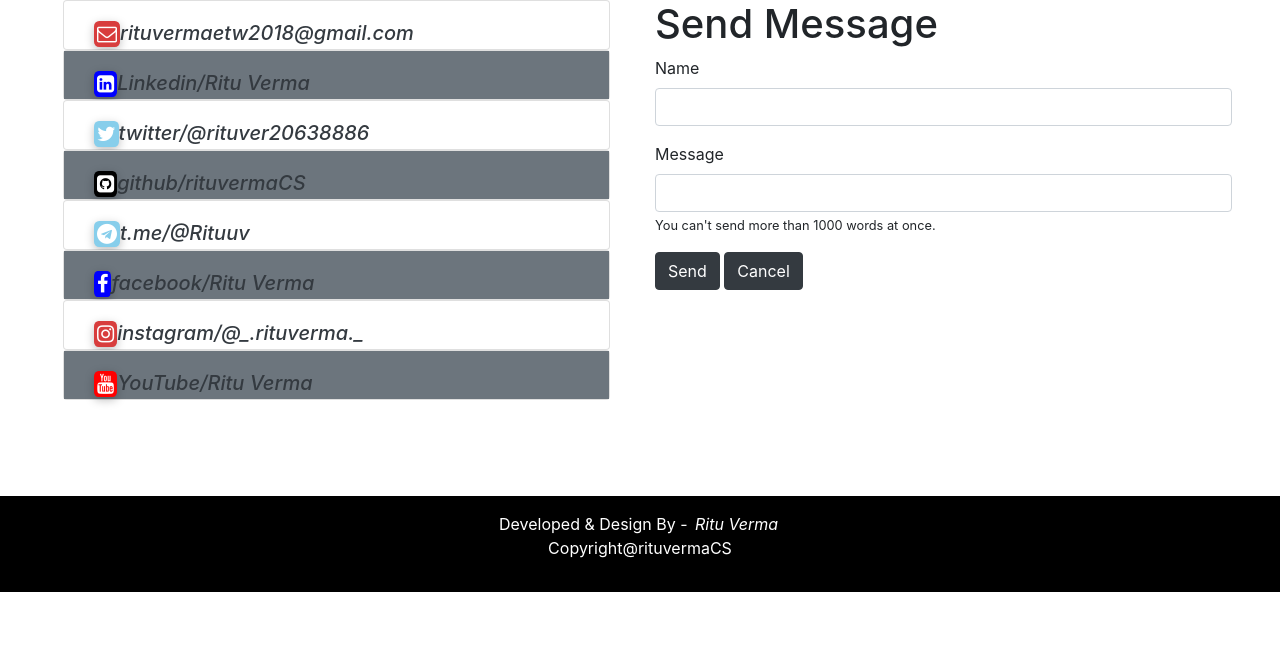
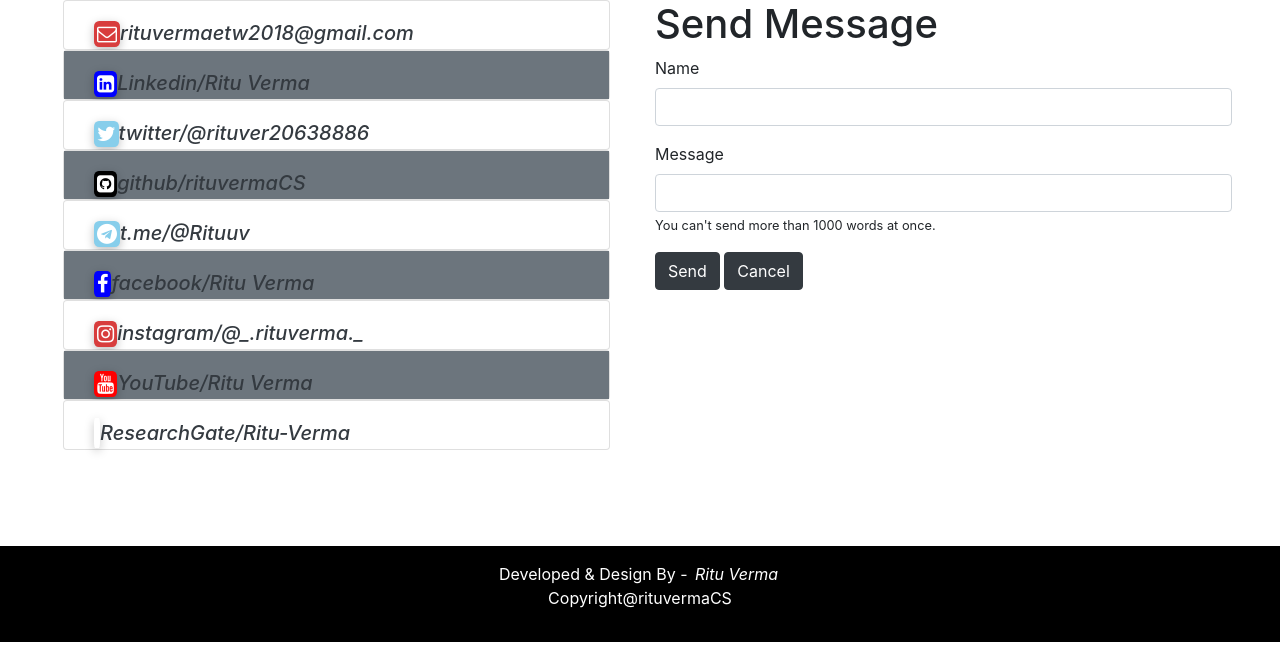
Before and after one commit to rituvermaCS/Portfolio, a Django app: page /contact/ in a window 1280 px wide. Shown: the part 149-800 px from the top of the page. Run offline with Django 3.2, Linux system fonts and the light colour scheme; some libraries are stand-ins or nearby versions.

Commit message:
Update contact.html

```diff
--- a/templates/contact.html
+++ b/templates/contact.html
@@ -5,7 +5,7 @@
     <meta name="viewport" content="width=device-width, initial-scale=1, shrink-to-fit=no">
 	{% load static %}
 	{% include 'css.html' %}
-	   <title>Contact</title>
+	   <title>Ritu Verma</title>
         <style>
 	.bg-primary{
 		background-color: #320d6b!important;
@@ -125,7 +125,7 @@
                   <h5 class="card-text">
 				  <li style="float: left; list-style:none; padding-left:10px;">
                 <i class="fa fa-twitter"></i></li>
-				  <a href="https://twitter.com/rituver20638886?s=09"><span class="text-dark" style="font-style: italic;">twitter/@rituver20638886</span></a></h5>
+				  <a href="https://twitter.com/rituver20638886"><span class="text-dark" style="font-style: italic;">twitter/@rituver20638886</span></a></h5>
                </div>
               </div>
 			  <div class="card" style="height:50px; width:100%">
@@ -157,7 +157,7 @@
                   <h5 class="card-text">
 				  <li style="float: left; list-style:none; padding-left:10px;">
                 <i class="fa fa-instagram"></i></li>
-				  <a href="https://www.instagram.com/invites/contact/?i=1fpevyg5laoiy&utm_content=40tqfm6"><span class="text-dark" style="font-style: italic;">instagram/@_.rituverma._</span></a></h5>
+				  <a href="https://www.instagram.com/_.rituverma._/"><span class="text-dark" style="font-style: italic;">instagram/@_.rituverma._</span></a></h5>
                </div>
               </div>
 			  <div class="card" style="height:50px; width:100%">
@@ -166,6 +166,14 @@
 				  <li style="float: left; list-style:none; padding-left:10px;">
                 <i class="fa fa-youtube"></i></li>
 				  <a href="https://www.youtube.com/channel/UC-x-KLJRmpthj9jRQKEIFaQ"><span class="text-dark" style="font-style: italic;">YouTube/Ritu Verma</span></a></h5>
+               </div>
+              </div>
+		<div class="card" style="height:50px; width:100%">
+                <div class="card-body">
+                  <h5 class="card-text">
+				  <li style="float: left; list-style:none; padding-left:10px;">
+                <i class="fab fa-researchgate"></i></li>
+				  <a href="https://www.researchgate.net/profile/Ritu-Verma-24"><span class="text-dark" style="font-style: italic;">ResearchGate/Ritu-Verma</span></a></h5>
                </div>
               </div>
         </div>
```
